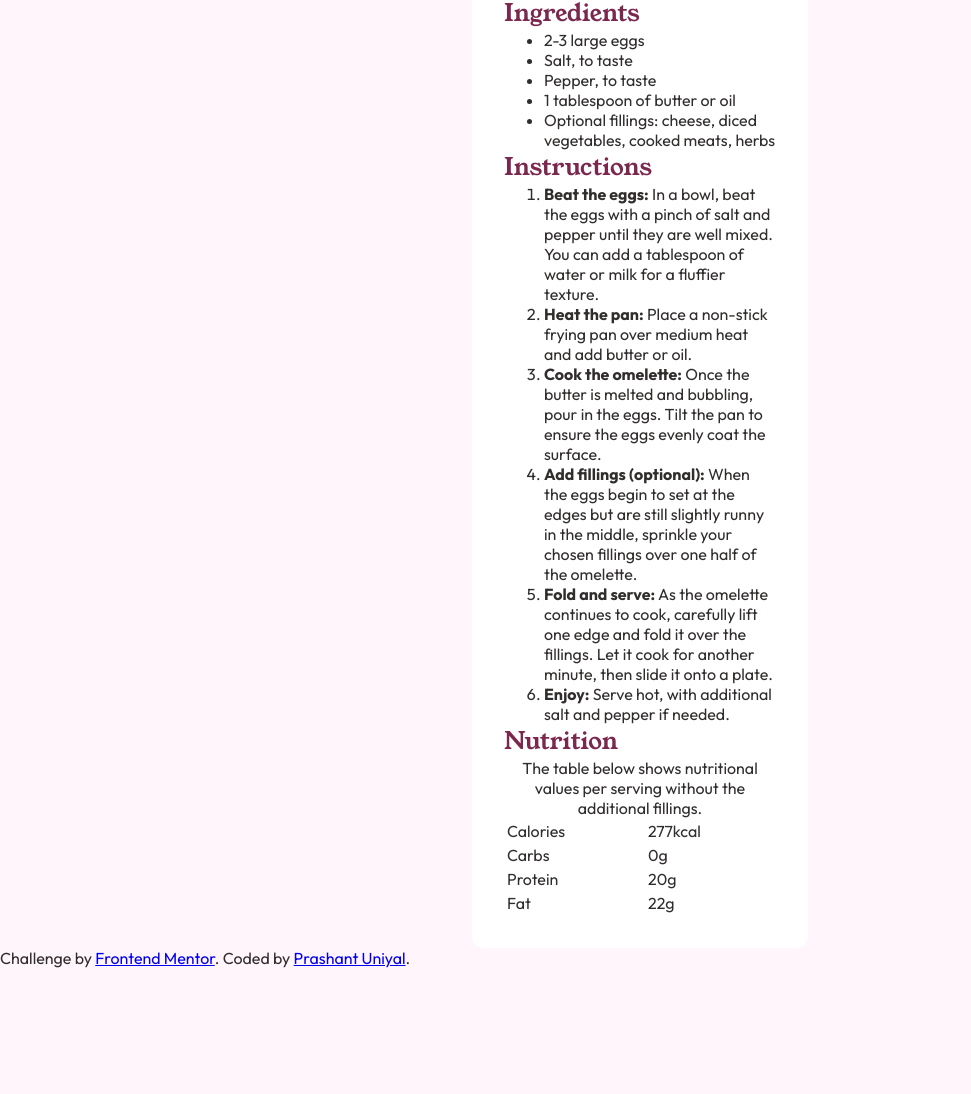
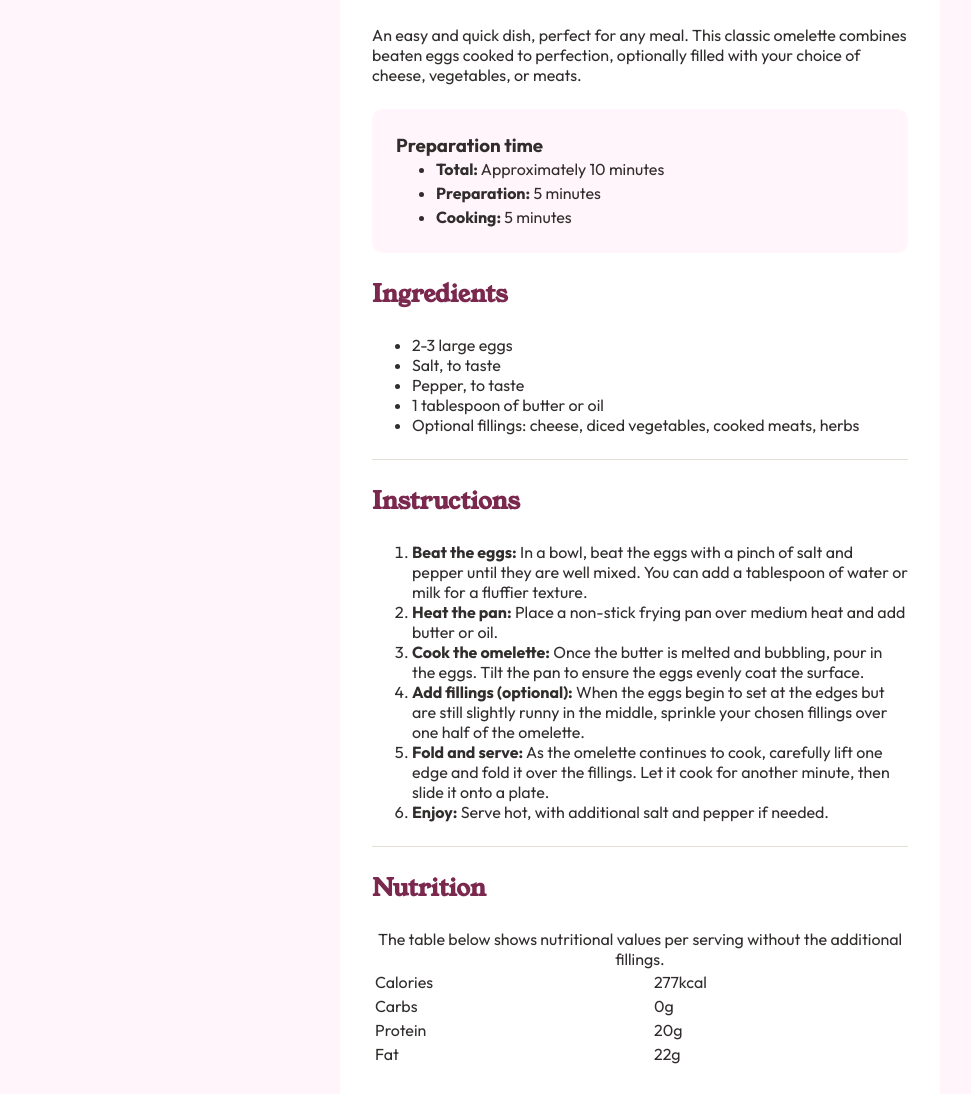
Before and after one commit to mod-prashant/Recipe-page, a plain HTML site: page index.html in a window 1280 px wide. Shown: the part 391-1485 px from the top of the page, without its empty margins (0-971 px from the left). Before the commit the page ends 1359 px from the top, so only its background shows below. Drawn offline with Linux system fonts and the light colour scheme.

Commit message:
Updating HTML

```diff
--- a/CSS/styles.css
+++ b/CSS/styles.css
@@ -6,7 +6,6 @@
 }
 
 :root{
-    --font-weight-heading: 400;
     --White: hsl(0, 0%, 100%);
     --Stone100: hsl(30, 54%, 90%);
     --Stone150: hsl(30, 18%, 87%);
@@ -23,20 +22,23 @@ body{
     background: var(--Rose50);
     font-family: 'Outfit';
     color: var(--Stone900);
+    padding: 4rem;
+    padding-bottom: 2rem;
 }
 
 h1,h2{
+    padding-bottom: 1.5rem;
     font-family: 'Young Serif';
     color: var(--Rose800);
-    font-weight: var(--font-weight-heading);
 }
+
 main{
     display: grid;
     place-items: center;
 }
 
 .recipe{
-    max-width: 20rem;
+    width: 600px;
     background: var(--White);
     border-radius: 0.7rem;
     overflow: hidden;
@@ -49,6 +51,52 @@ main{
     border-radius: 0.7rem;
     display: block;
 }
+
+.intro{
+    padding: 1.5rem 0;
+}
+.intro h1{
+    color: var(--Stone900);
+}
+
+.prep-time{
+    background: var(--Rose50);
+    padding: 1.5rem;
+    border-radius: 0.7rem;
+    line-height: 1.5rem;
+}
+
+.ingredients{
+    padding: 1.5rem 0;
+    border-bottom: solid 0.1rem var(--Stone150);
+}
+
+.instructions{
+    padding: 1.5rem 0;
+    border-bottom: solid 0.1rem var(--Stone150);
+}
+
+.nutrition{
+    padding: 1.5rem 0;
+}
+
 ul li{
     list-style: disc;
 }
+
+/* Footer */
+footer {
+    width: 100%;
+    font-size: 0.8rem;
+    text-align: center;
+    margin-top: 2rem;
+    padding:  0.5em 0;
+    background-color: var(--Stone100);
+    color: var(--Brown800);
+}
+
+/* Footer Links */
+footer a {
+    color: var(--Rose800);
+    text-decoration: none;
+}
```
